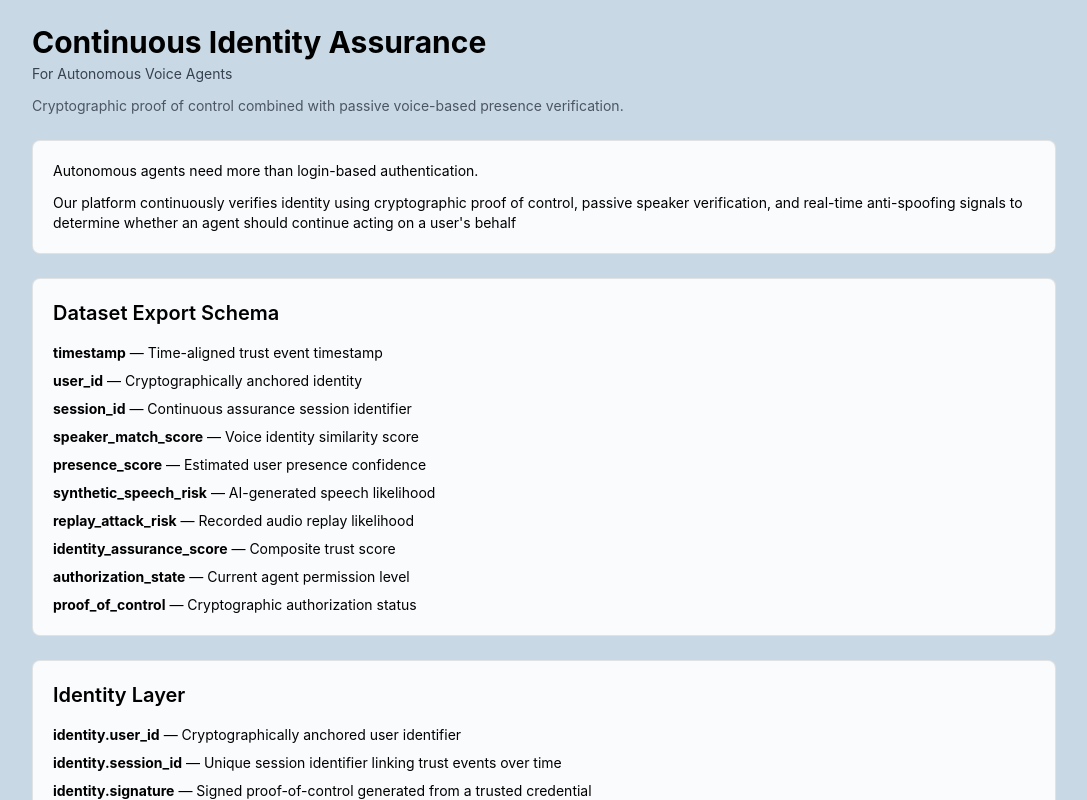
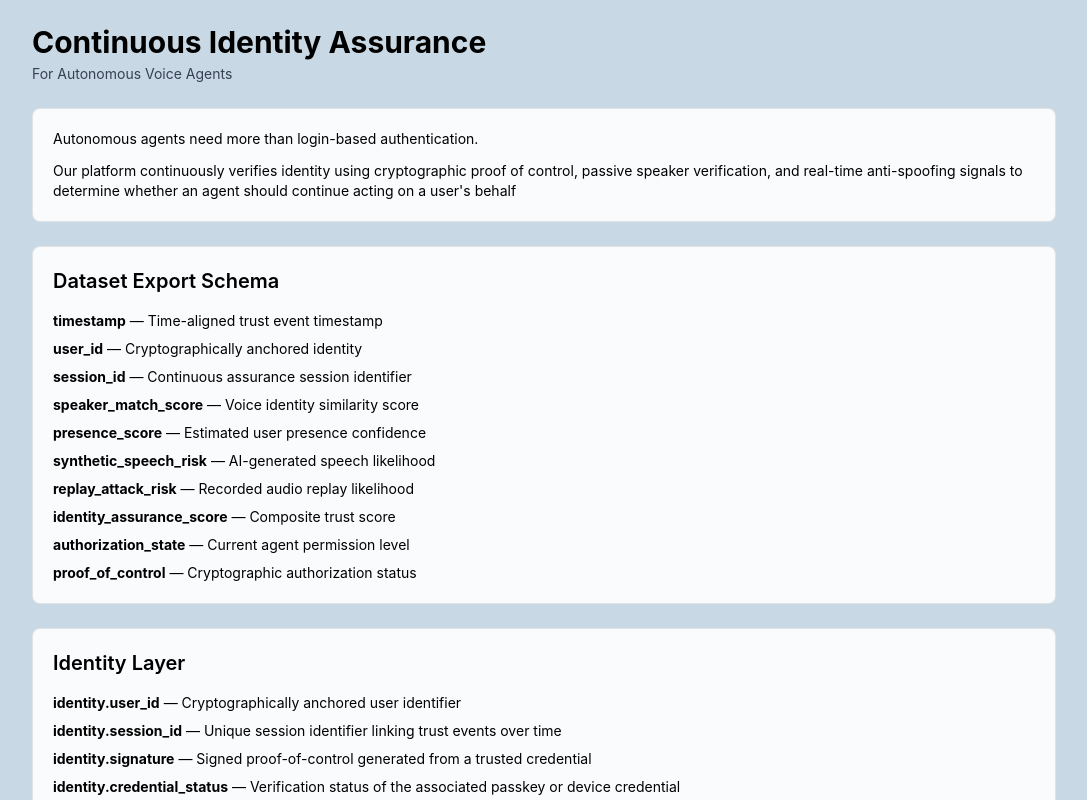
Before and after one commit to SanguineAI-Incorporated/sanguine-ai-users, a React (Vite) app: page /documentation in a window 1280 px wide. Shown: the top 800 px of the page, without its empty margins (96-1183 px from the left). Built offline with nearby package versions, Linux system fonts and the light colour scheme.

Commit message:
Remove cryptographic proof explanation from documentation
Removed redundant explanation about cryptographic proof.

```diff
--- a/src/pages/Documentation.jsx
+++ b/src/pages/Documentation.jsx
@@ -128,10 +128,6 @@ export default function Documentation() {
             For Autonomous Voice Agents
           </p>
 
-          <p className="text-sm text-gray-600 mt-3 max-w-3xl">
-            Cryptographic proof of control combined with passive
-            voice-based presence verification.
-          </p>
         </div>
 
         {/* OVERVIEW */}
```
